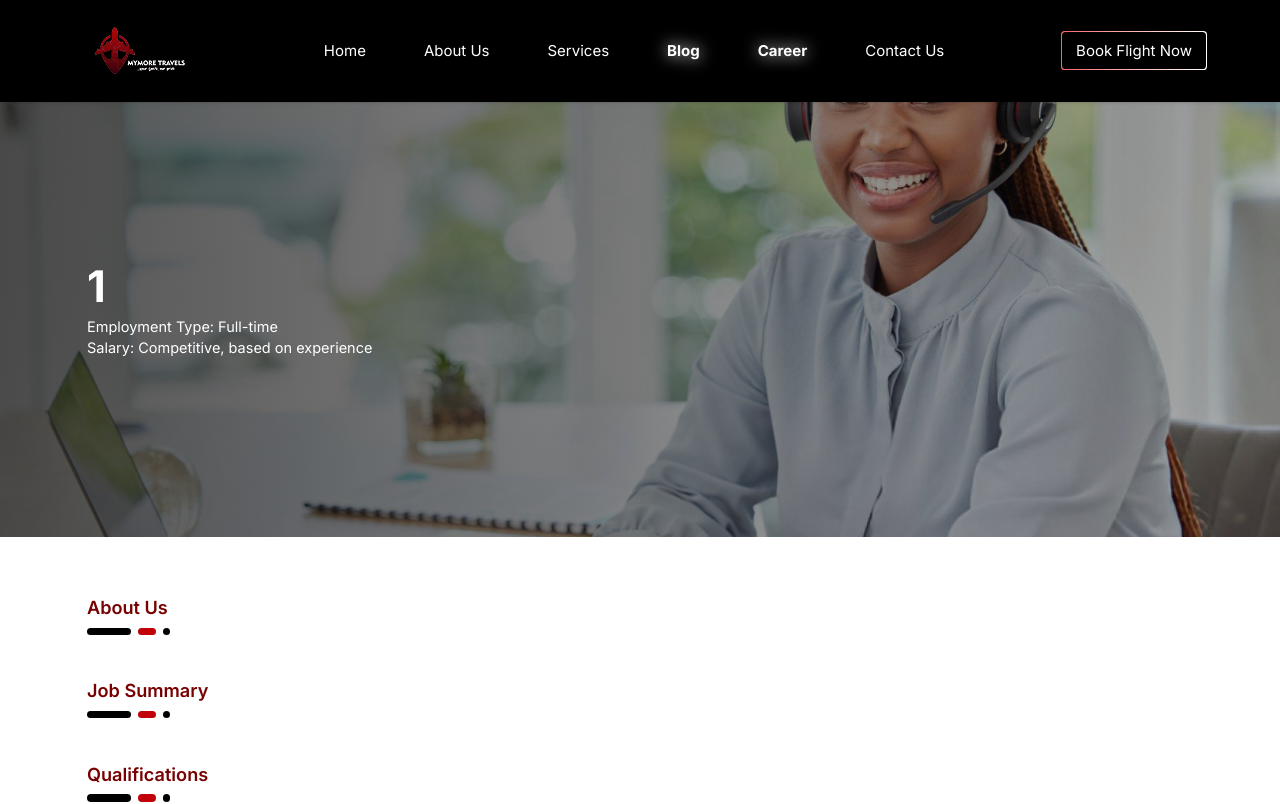
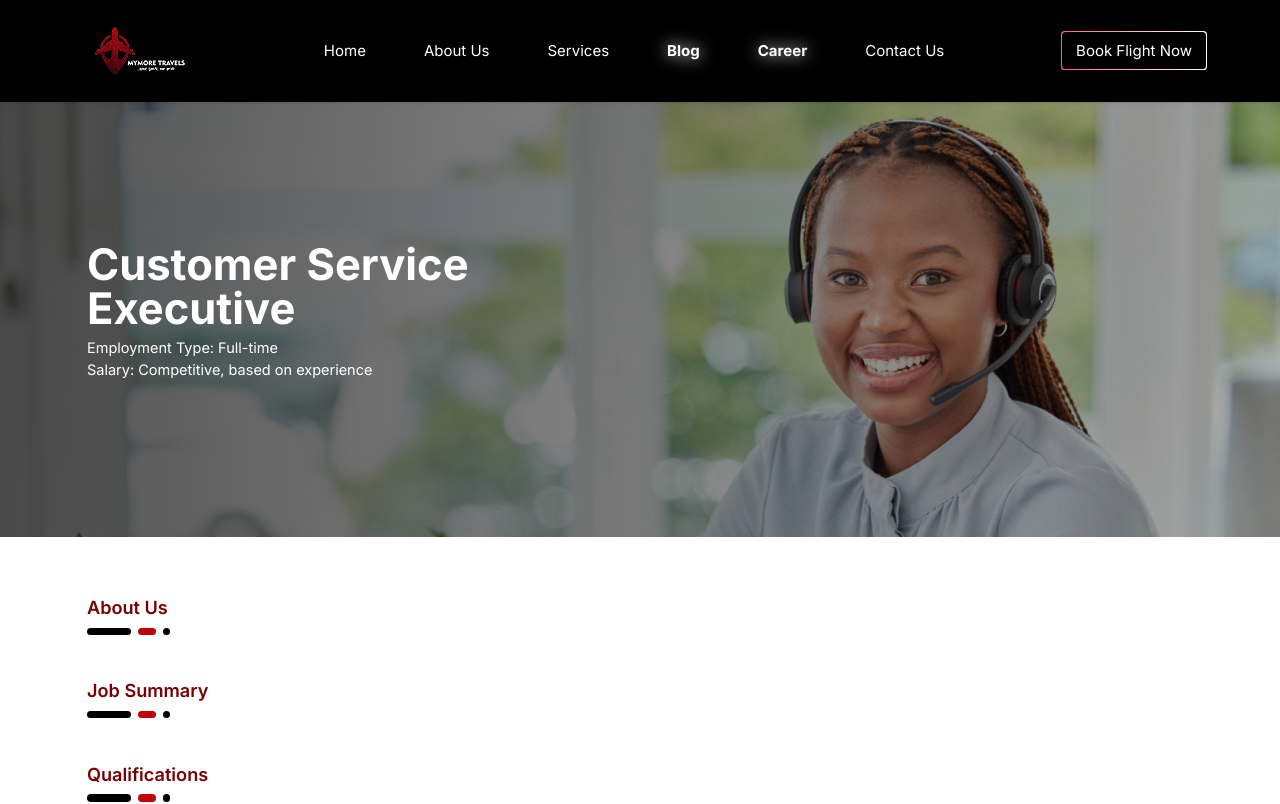
Before and after one commit to SilexsecureTeam/mymore-group, a React (Vite) app: page /career/1 in a window 1280 px wide. Shown: the top 804 px of the page. Built offline with nearby package versions, Linux system fonts and the light colour scheme; a web font is replaced by a local one.

Commit message:
adjustments

```diff
--- a/src/components/CareerBody.jsx
+++ b/src/components/CareerBody.jsx
@@ -98,7 +98,11 @@ export default function CareerBody() {
             {openings.map((job, idx) => (
               <div
                 key={job.id}
-                onClick={() => navigate(`/career/${job.title}`, { state: job })}
+                onClick={() =>
+                  navigate(`/career/${job.title?.replaceAll(" ", "-")}`, {
+                    state: job,
+                  })
+                }
                 className={`
                               flex flex-col h-full transition-transform cursor-pointer
                               ${
--- a/src/pages/CareerDetails.jsx
+++ b/src/pages/CareerDetails.jsx
@@ -3,10 +3,9 @@ import heroImg from "../assets/customer.jpg"; // Replace with your image path
 import Header from "../components/Header";
 import Footer from "../components/Footer";
 import LineDesign from "../components/LineDesign";
-import { useLocation, useParams } from "react-router-dom";
+import { useLocation } from "react-router-dom";
 
 const CareerDetails = () => {
-  const { label } = useParams();
   const location = useLocation();
   const jobDetails = location.state;
   return (
@@ -14,14 +13,14 @@ const CareerDetails = () => {
       <Header />
       {/* Hero Section */}
       <div
-        className="w-full h-[450px] mt-24 bg-cover bg-center relative flex items-center"
+        className="w-full h-[450px] mt-24 bg-cover bg-top relative flex items-center"
         style={{
           backgroundImage: `linear-gradient(to right, rgba(10,10,10,0.7), rgba(10,10,10,0.3)), url(${heroImg})`,
         }}
       >
         <div className="px-8 md:px-24 text-white">
-          <h1 className="max-w-[350px] text-3xl md:text-5xl font-bold pb-2">
-            {label}
+          <h1 className="max-w-[420px] text-3xl md:text-5xl font-bold pb-2">
+            {jobDetails?.title || "Customer Service Executive"}
           </h1>
           <p className="text-sm md:text-base">
             Employment Type: {jobDetails?.type || "Full-time"}
```
